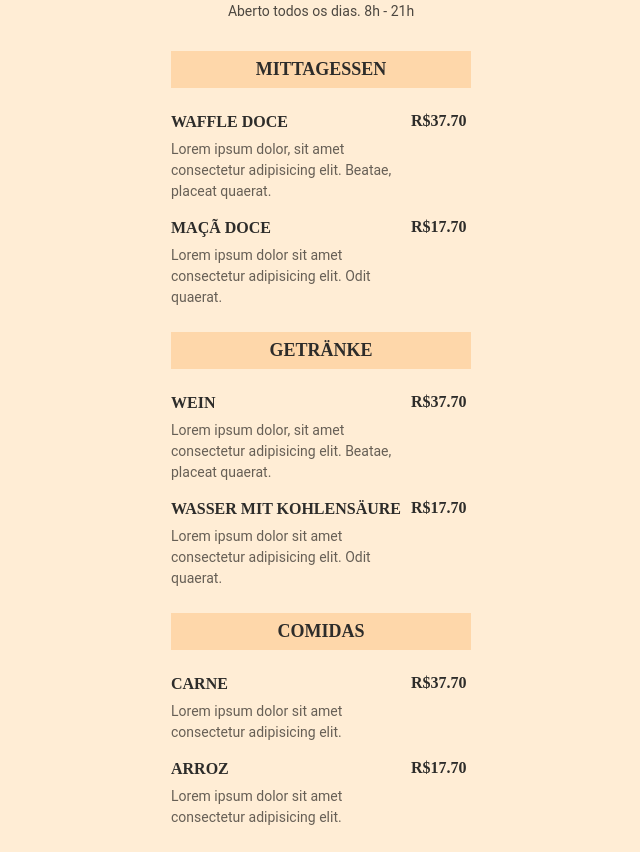
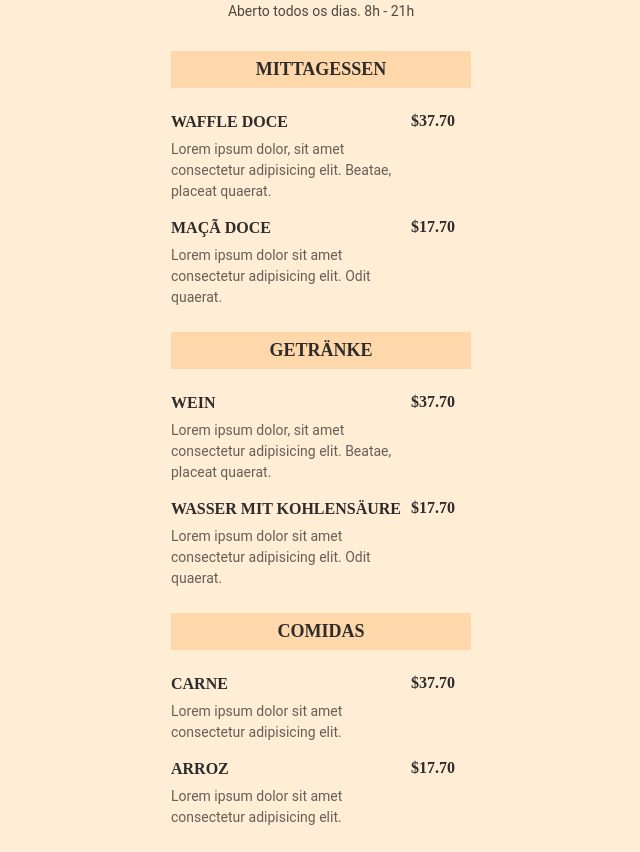
Before and after one commit to leksabino/maratona-explorer-3, a plain HTML site: page index.html in a window 1280 px wide. Shown: the part 66-918 px from the top of the page, without its empty margins (319-959 px from the left). Drawn offline with Linux system fonts and the light colour scheme; a web font is replaced by a local one.

Commit message:
$ foi atualizado

```diff
--- a/index.html
+++ b/index.html
@@ -10,6 +10,7 @@
 
     <link rel="stylesheet" href="./style.css">
 
+</head>
 </head>
 <body>
 <header>
@@ -27,7 +28,7 @@
               </p>
          </div>
          <strong class="price">
-            R$37.70
+            $37.70
          </strong>
        </li>
        <li>
@@ -37,7 +38,7 @@
             </p>
         </div>
         <strong class="price">
-            R$17.70
+            $17.70
         </strong>
        </li>
      </ul>
@@ -53,7 +54,7 @@
             </p>
        </div>
        <strong class="price">
-          R$37.70
+          $37.70
        </strong>
      </li>
      <li>
@@ -63,7 +64,7 @@
           </p>
       </div>
       <strong class="price">
-          R$17.70
+          $17.70
       </strong>
      </li>
    </ul>
@@ -81,7 +82,7 @@
       </div>
 
       <strong class="price">
-        R$37.70
+        $37.70
       </strong>
     </li>
 
@@ -94,7 +95,7 @@
       </div>
 
       <strong class="price">
-        R$17.70
+        $17.70
       </strong>
     </li>
 
```
